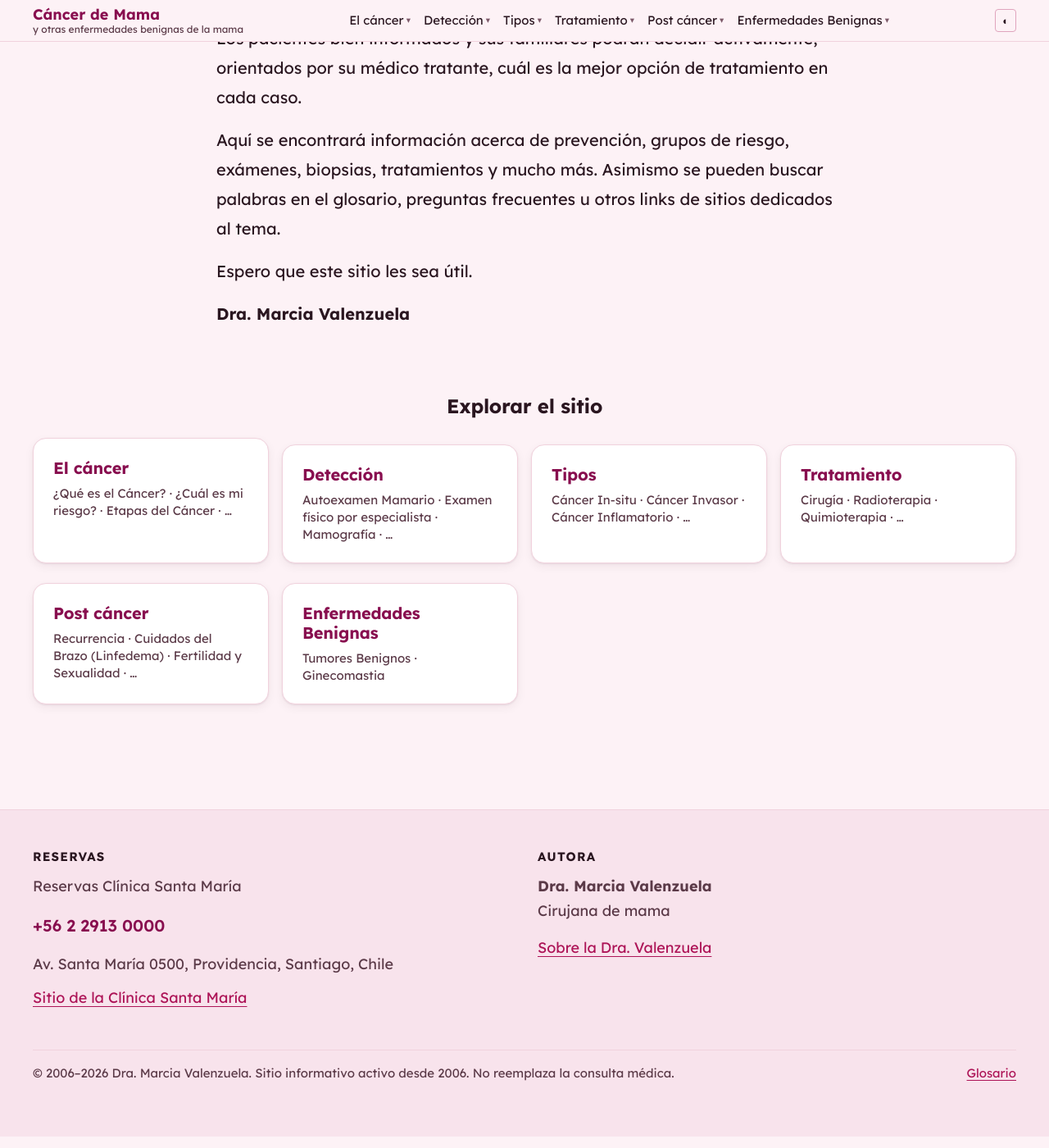
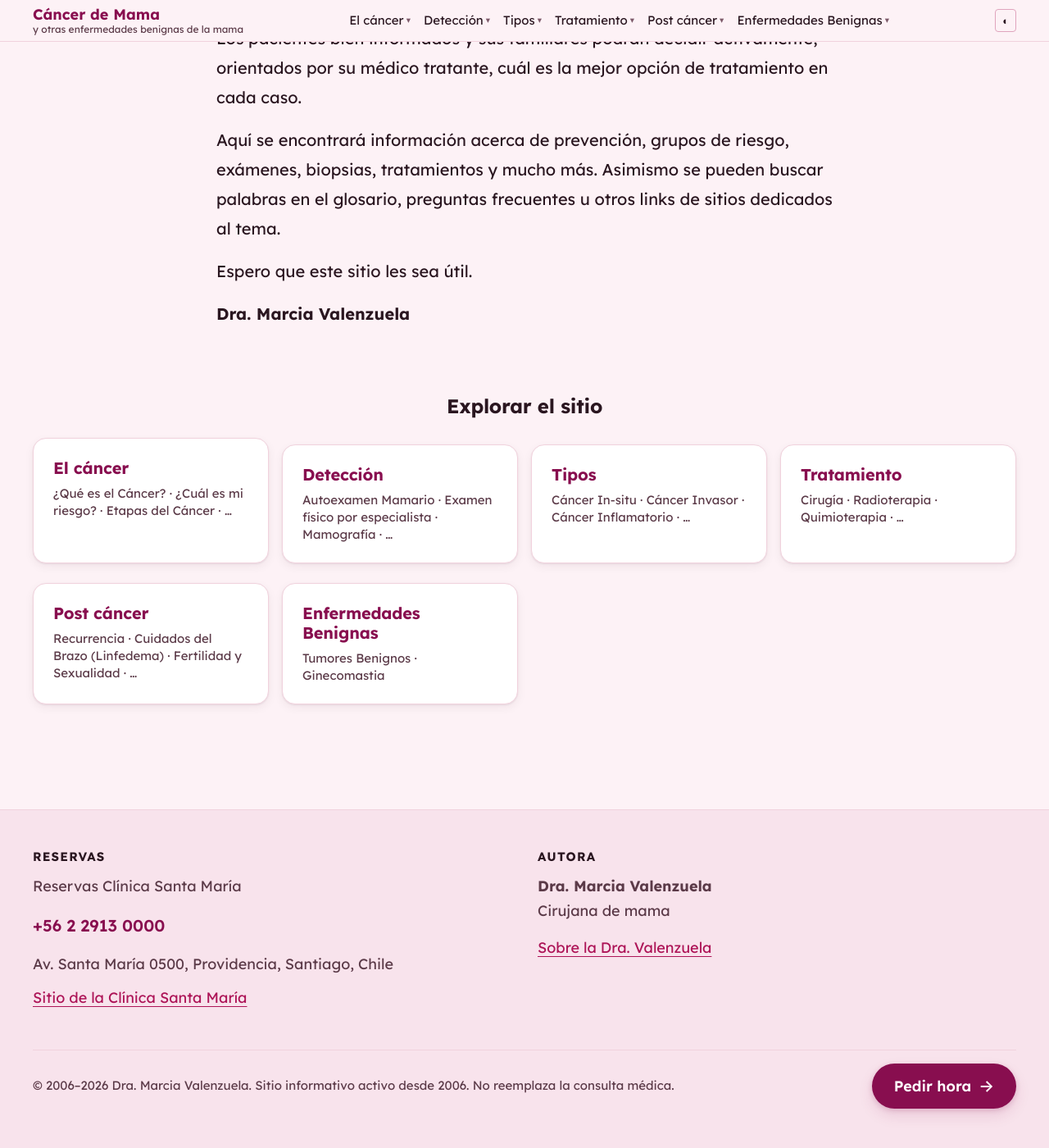
Before and after one commit to hspencer/cirugiademama, a Jekyll site: the page built from index.html, in a window 1280 px wide and 1400 px high, scrolled down 674 px. Shown: the whole window at 82% size. Built offline with Jekyll 4.4.1, drawn with Linux system fonts in a browser that asks for light colours.

Commit message:
botón al pie para pedir hora

```diff
--- a/_includes/footer.html
+++ b/_includes/footer.html
@@ -37,7 +37,10 @@
         Sitio informativo activo desde 2006. No reemplaza la consulta médica.
       </p>
       <p>
-        <a href="{{ '/glosario/' | relative_url }}">Glosario</a>
+        <a class="cta-button" href="{{ site.contact.website }}" rel="noopener external">
+          Pedir hora
+          <span class="cta-arrow" aria-hidden="true">→</span>
+        </a>
       </p>
     </div>
   </div>
--- a/assets/css/main.scss
+++ b/assets/css/main.scss
@@ -881,10 +881,55 @@ th { font-weight: 600; color: var(--text); }
   font-size: var(--fs-sm);
   display: flex;
   justify-content: space-between;
+  align-items: center;
   flex-wrap: wrap;
-  gap: var(--sp-3);
+  gap: var(--sp-4);
 }
 .footer-copy { margin: 0; }
+.footer-meta > p:last-child { margin: 0; }
+
+/* Reusable CTA button — primary action style */
+.cta-button {
+  display: inline-flex;
+  align-items: center;
+  gap: 0.5em;
+  padding: 0.7em 1.5em;
+  background: var(--accent-strong);
+  color: #ffffff;
+  border-radius: 999px;
+  font-weight: 600;
+  font-size: var(--fs-base);
+  text-decoration: none;
+  box-shadow: 0 2px 6px rgba(136, 14, 79, 0.18),
+              0 8px 18px rgba(136, 14, 79, 0.12);
+  transition: transform .15s, box-shadow .15s, background .15s;
+}
+.cta-button:visited { color: #ffffff; }
+.cta-button:hover {
+  background: var(--accent);
+  transform: translateY(-1px);
+  box-shadow: 0 4px 10px rgba(136, 14, 79, 0.26),
+              0 12px 22px rgba(136, 14, 79, 0.18);
+}
+.cta-button:focus-visible {
+  outline: 3px solid var(--focus-ring);
+  outline-offset: 3px;
+}
+.cta-button .cta-arrow {
+  font-size: 1.1em;
+  line-height: 1;
+  transition: transform .15s;
+}
+.cta-button:hover .cta-arrow { transform: translateX(3px); }
+
+/* Dark scheme: white text against pink stays AA, but lift the button
+   so it doesn't feel painted on the dark surface. */
+[data-color-scheme="dark"] .cta-button,
+[data-color-scheme="auto"] .cta-button {
+  /* keep accent-strong fallback; nothing extra needed since the variable
+     already shifts in dark mode. The key is the bright CTA color stays
+     constant for brand recognition. */
+}
 
 /* ==========================================================================
    Print
```
